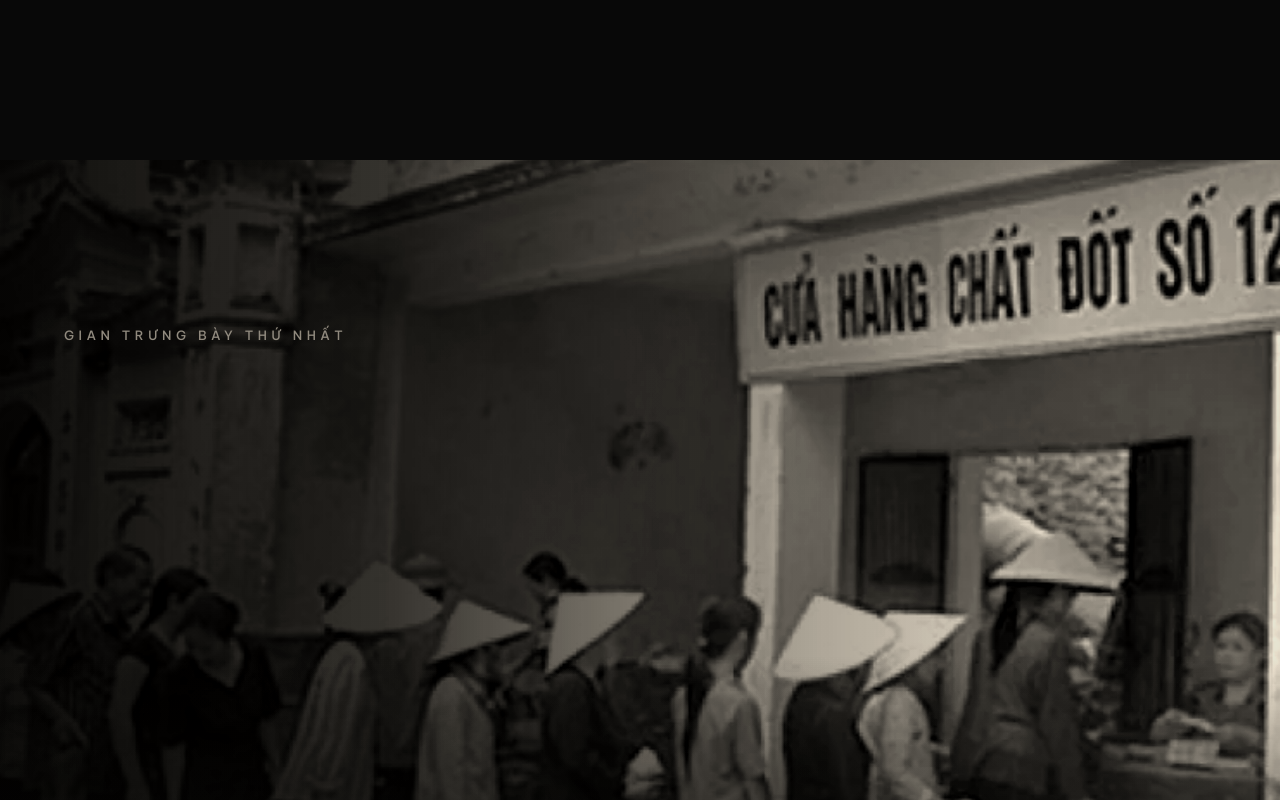
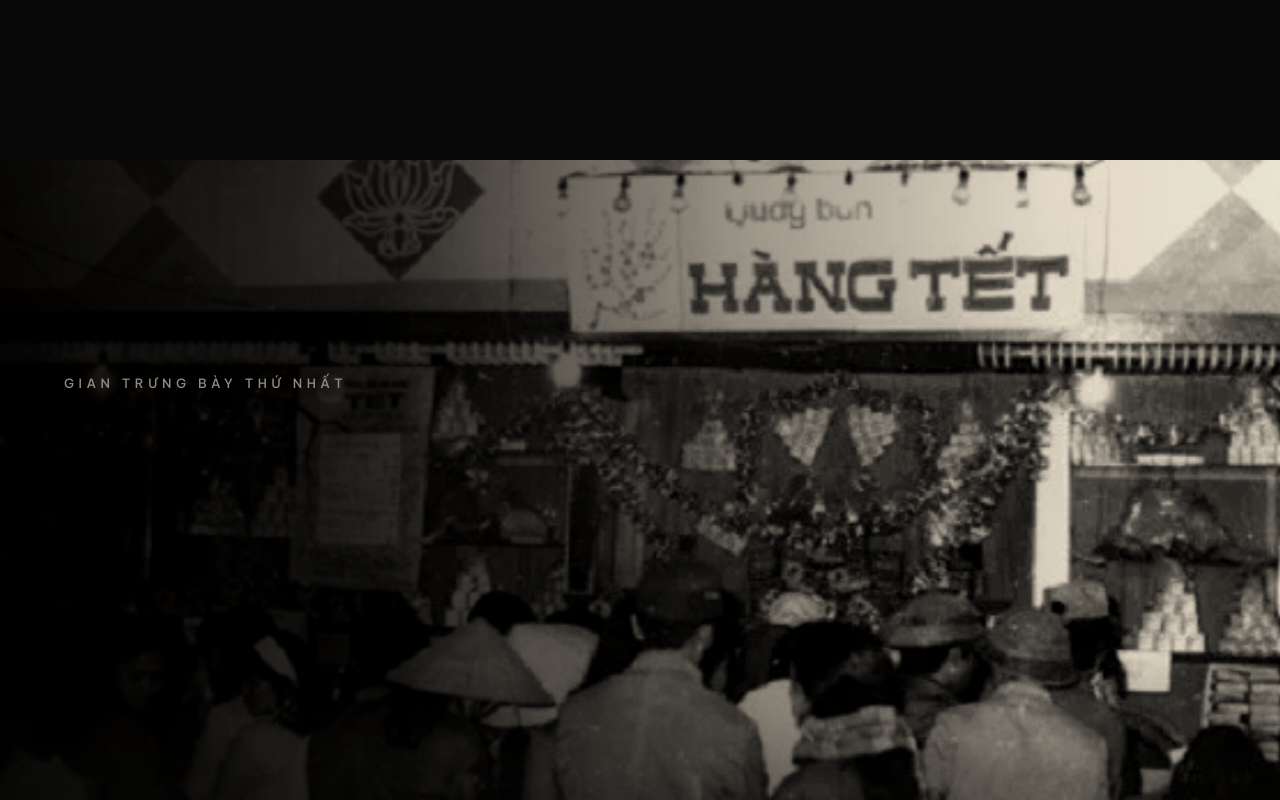
Before and after one commit to lehongquan12a08-gif/chu-nghia-xa-hoi-khoa-hoc, a Next.js app: page / in a window 1280 px wide. Shown: the part 4560-5360 px from the top of the page. Built offline with nearby package versions, Linux system fonts and the light colour scheme.

Commit message:
Gian rooms: less text, cleaner type - gold key line loses the wide letter-spacing (2 tight lines instead of 3 gappy ones), captions cut to one museum-label sentence with a gold rule; Gian 1 backdrop swapped to the new Tet-counter state-store photo from the team folder

```diff
--- a/components/MilestoneChapter.tsx
+++ b/components/MilestoneChapter.tsx
@@ -75,10 +75,10 @@ export default function MilestoneChapter({ milestone: m }: { milestone: Mileston
               <h3 className="m-head will-transform mt-4 font-display text-xl font-semibold uppercase tracking-[0.14em] text-vn-ivory md:text-3xl">
                 {m.heading}
               </h3>
-              <p className="m-key will-transform mt-6 text-balance font-display text-[26px] font-bold uppercase tracking-[0.14em] text-vn-gold md:text-[length:clamp(38px,2.9vw,56px)]">
+              <p className="m-key will-transform mt-6 text-balance font-display text-[28px] font-bold uppercase leading-[1.15] tracking-[0.03em] text-vn-gold md:text-[length:clamp(40px,3vw,58px)]">
                 {bindPairs(m.keyText)}
               </p>
-              <p className="m-cap will-transform mx-auto mt-7 max-w-2xl font-body text-base leading-relaxed text-vn-ivory/80 md:mx-0 md:text-[length:clamp(19px,1.15vw,22px)]">
+              <p className="m-cap will-transform mx-auto mt-6 max-w-xl border-l-2 border-vn-gold/50 pl-4 text-left font-body text-[15px] leading-relaxed text-vn-ivory/70 md:mx-0 md:text-[length:clamp(16px,1vw,19px)]">
                 {m.caption}
               </p>
             </div>
@@ -156,10 +156,10 @@ export default function MilestoneChapter({ milestone: m }: { milestone: Mileston
             <h3 className="m-head will-transform mt-4 font-display text-xl font-semibold uppercase tracking-[0.14em] text-vn-ivory md:text-3xl">
               {m.heading}
             </h3>
-            <p className="m-key will-transform mt-6 text-balance font-display text-[26px] font-bold uppercase tracking-[0.14em] text-vn-gold md:text-[length:clamp(38px,2.9vw,56px)]">
+            <p className="m-key will-transform mt-6 text-balance font-display text-[28px] font-bold uppercase leading-[1.15] tracking-[0.03em] text-vn-gold md:text-[length:clamp(40px,3vw,58px)]">
               {bindPairs(m.keyText)}
             </p>
-            <p className="m-cap will-transform mt-7 max-w-2xl text-pretty font-body text-base leading-relaxed text-vn-ivory/80 md:text-[length:clamp(19px,1.15vw,22px)]">
+            <p className="m-cap will-transform mt-6 max-w-xl border-l-2 border-vn-gold/50 pl-4 text-pretty font-body text-[15px] leading-relaxed text-vn-ivory/70 md:text-[length:clamp(16px,1vw,19px)]">
               {m.caption}
             </p>
           </div>
--- a/data/milestones.ts
+++ b/data/milestones.ts
@@ -29,12 +29,11 @@ export const MILESTONES: Record<string, Milestone> = {
     eyebrow: 'Gian trưng bày thứ nhất',
     heading: 'Đêm trước Đổi mới',
     keyText: 'THẮNG HAI ĐẾ QUỐC — VẪN THIẾU GẠO ĂN',
-    caption:
-      'Đất nước bước ra khỏi chiến tranh với nền nông nghiệp lạc hậu, bị bao vây cấm vận; cơ chế kế hoạch hóa tập trung, quan liêu, bao cấp khiến sản xuất đình đốn — mua bán bằng tem phiếu, xếp hàng trước cửa hàng mậu dịch.',
-    image: '/images/csk/baocap-xephang.webp',
+    caption: 'Kế hoạch hóa tập trung, quan liêu, bao cấp — cả nước mua bán bằng tem phiếu.',
+    image: '/images/csk/baocap-maudich.webp',
     symbol: 'letter',
     background: BG_SEPIA,
-    pos: 'center 30%',
+    pos: 'center 35%',
   },
 
   // GIAN 2 — Khúc quanh: Đại hội VI (12/1986) — màu bắt đầu tràn vào
@@ -44,8 +43,7 @@ export const MILESTONES: Record<string, Milestone> = {
     eyebrow: 'Gian trưng bày thứ hai · Đại hội đại biểu toàn quốc lần thứ VI',
     heading: 'Khúc quanh',
     keyText: 'NHÌN THẲNG VÀO SỰ THẬT',
-    caption:
-      '4.247 ngày sau toàn thắng 30/04/1975, Đại hội VI (15–18/12/1986) đề ra đường lối Đổi mới toàn diện — "nhìn thẳng vào sự thật, đánh giá đúng sự thật, nói rõ sự thật" — phát triển nền kinh tế nhiều thành phần, mở đường ra khỏi khủng hoảng.',
+    caption: 'Đại hội VI (15–18/12/1986) mở đường lối Đổi mới — kinh tế nhiều thành phần.',
     image: '/images/csk/dh6.webp',
     symbol: 'star',
     background: BG_DOIMOI,
@@ -59,8 +57,7 @@ export const MILESTONES: Record<string, Milestone> = {
     eyebrow: 'Gian trưng bày thứ ba',
     heading: 'Cửa mở',
     keyText: 'TỪ THIẾU GẠO ĐẾN XUẤT KHẨU GẠO',
-    caption:
-      'Khoán 10 (1988) cởi trói cho nông nghiệp; năm 1989 Việt Nam trở lại xuất khẩu gạo. Gia nhập ASEAN (28/07/1995), bình thường hóa quan hệ Việt – Mỹ (1995), gia nhập WTO (11/01/2007) — nền kinh tế nhiều thành phần từng bước hội nhập thế giới.',
+    caption: 'Khoán 10 (1988) · xuất khẩu gạo trở lại (1989) · ASEAN (1995) · WTO (2007).',
     image: '/images/csk/gian3.webp',
     symbol: 'sickle',
     background: BG_NAY,
@@ -74,8 +71,7 @@ export const MILESTONES: Record<string, Milestone> = {
     eyebrow: 'Gian trưng bày thứ tư',
     heading: 'Chương đang viết',
     keyText: 'CON HỔ MỚI CỦA CHÂU Á',
-    caption:
-      'GDP từ khoảng 14 tỷ USD (1985) lên khoảng 430 tỷ USD (2023); tỷ lệ nghèo từ 58% (1993) xuống dưới 3% — nguồn: Tổng cục Thống kê, World Bank. Thời kỳ quá độ chưa kết thúc: chương cuối do chính chúng ta viết.',
+    caption: 'GDP: ~14 → ~430 tỷ USD · tỷ lệ nghèo: 58% → dưới 3% (World Bank).',
     image: '/images/csk/wm-skyline.webp',
     symbol: 'flag',
     background: BG_NAY,
```
Also changed, not shown: public/images/csk/baocap-maudich.webp (added), 1 other file (tests, documents, lock files or other folders).
